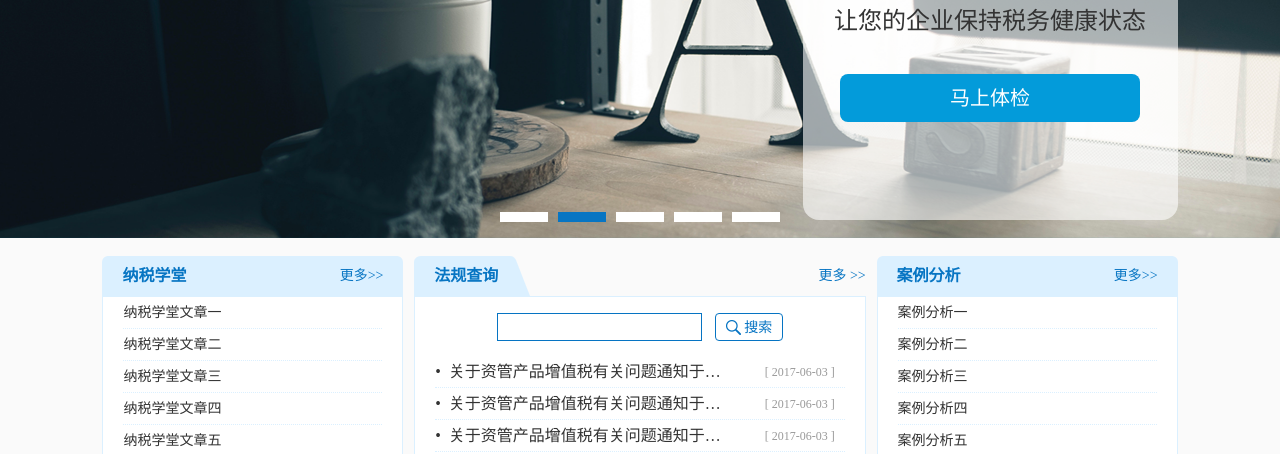
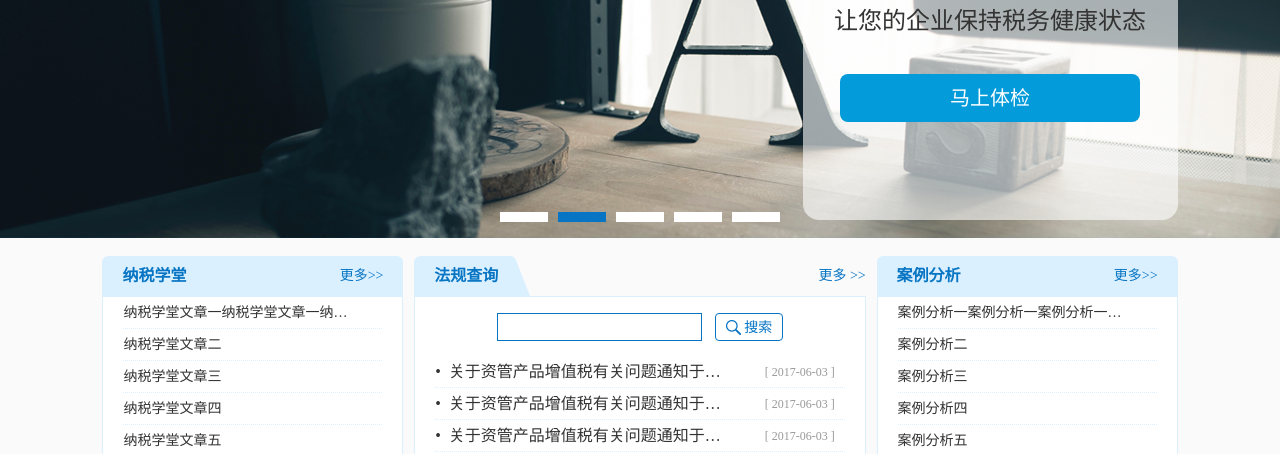
Before and after one commit to tonywangxiong/shuikang, a website: page sk_project/public/index.html in a window 1280 px wide. Shown: the part 335-789 px from the top of the page. Drawn offline with Linux system fonts and the light colour scheme.

Commit message:
首页修改，截取字段溢出省略号

```diff
--- a/sk_project/public/index.html
+++ b/sk_project/public/index.html
@@ -115,7 +115,7 @@
                         <!--<span class="title_sm">TAXPAYER SCHOOL</span>-->
                     </div>
                     <div class="aside-item-content">
-                        <div class="content-article"><a href="">纳税学堂文章一</a></div>
+                        <div class="content-article"><a href="">纳税学堂文章一纳税学堂文章一纳税学堂文章一纳税学堂文章一纳税学堂文章一纳税学堂文章一</a></div>
                         <div class="content-article"><a href="">纳税学堂文章二</a></div>
                         <div class="content-article"><a href="">纳税学堂文章三</a></div>
                         <div class="content-article"><a href="">纳税学堂文章四</a></div>
@@ -153,7 +153,7 @@
                                 <li class="fg-item">
                                     <a href="" class="lf-title">
                                         <span>•&nbsp;</span>
-                                        <span class="fg-item-title">关于资管产品增值税有关问题通知于资管产品增值税有关问题通知于资管产品增值税有关问题通知</span>
+                                        <span class="fg-item-title">关于资管产品增值税有关问题通知于资管产品增关于资管产品增值税关于资管产品增值税值税有关问题通知于资管产品增值税有关问题通知</span>
                                     </a>
                                     <!--<a href="" class="viewNum">-->
                                         <!--<span class="viewNum_icon"></span>-->
@@ -238,7 +238,7 @@
                         <!--<span class="title_sm">CASE ANALYSIS</span>-->
                     </div>
                     <div class="aside-item-content">
-                        <div class="content-article"><a href="">案例分析一</a></div>
+                        <div class="content-article"><a href="">案例分析一案例分析一案例分析一案例分析一案例分析一案例分析一案例分析一案例分析一案例分析一案例分析一</a></div>
                         <div class="content-article"><a href="">案例分析二</a></div>
                         <div class="content-article"><a href="">案例分析三</a></div>
                         <div class="content-article"><a href="">案例分析四</a></div>
--- a/sk_project/public/static/css/index.css
+++ b/sk_project/public/static/css/index.css
@@ -225,6 +225,13 @@
     line-height: 32px;
     border-bottom: dotted 1px #dbf0ff;
     font-size: 14px;
+}
+.aside-item .content-article a{
+    display: inline-block;
+    width: 90%;
+    overflow: hidden;
+    text-overflow:ellipsis;
+    white-space: nowrap;
 }
 .readMore{
     text-align: center;
```
Also changed, not shown: 2 other files.
